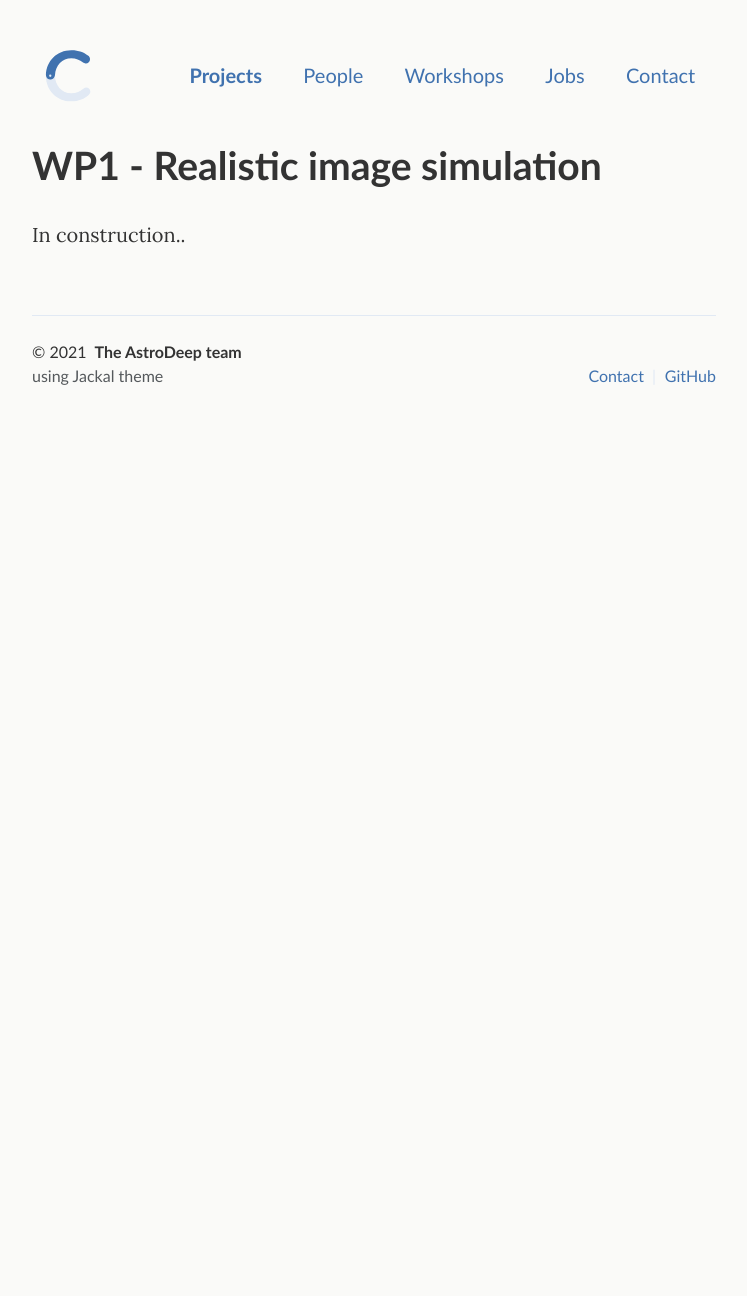
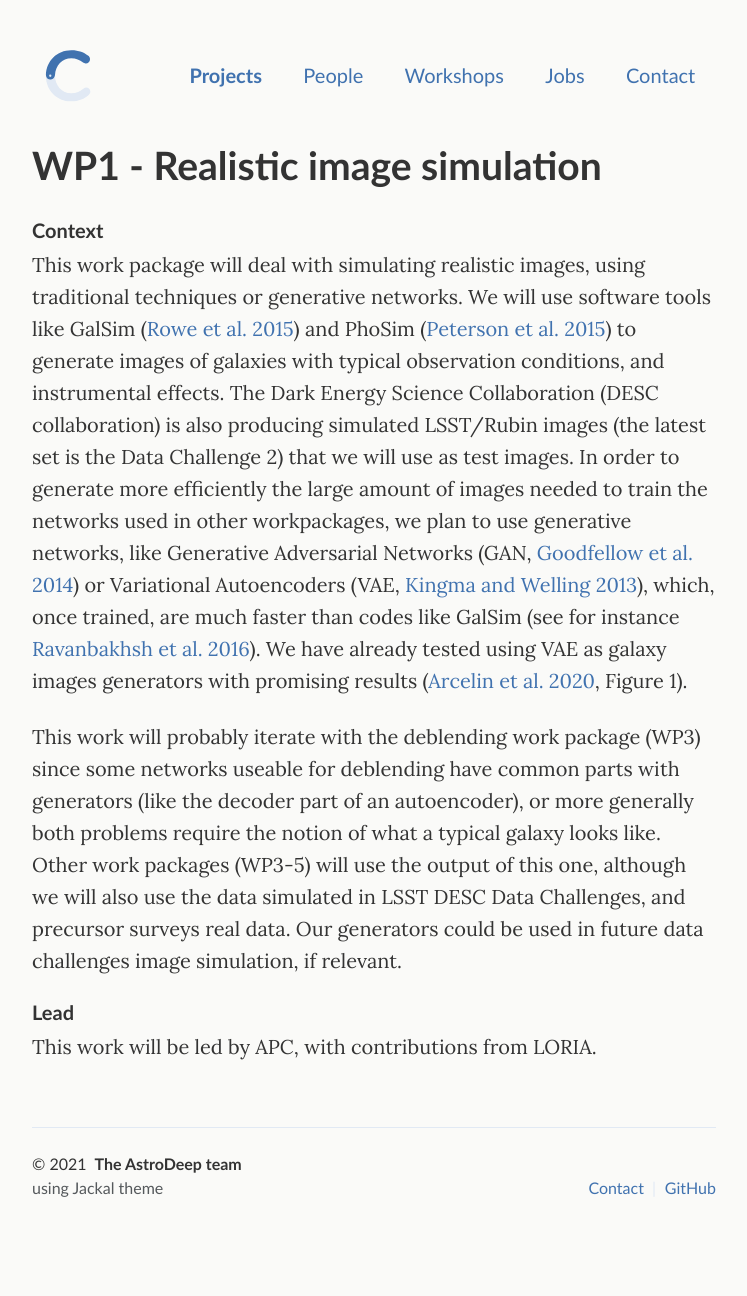
Before and after one commit to astrodeepnet/website, a Jekyll site: the page built from projects/WP1-image-simulation.md, in a window 1280 px wide. Shown: the whole page, without its empty margins (266-1013 px from the left). Built offline with Jekyll 4.4.1, drawn with Linux system fonts in a browser that asks for light colours; before the commit the page ends 900 px from its top, so only the background shows below that.

Commit message:
Update wp1

```diff
--- a/projects/WP1-image-simulation.md
+++ b/projects/WP1-image-simulation.md
@@ -5,4 +5,22 @@ permalink: projects/wp1-sims/
 subtitle: WP1 - Realistic image simulation
 ---
 
-In construction..
+#### Context
+
+This work package will deal with simulating realistic images, using traditional techniques or generative networks. We will use software tools like GalSim ([Rowe et al. 2015][rowe15]) and PhoSim ([Peterson et al. 2015][peterson15]) to generate images of galaxies with typical observation conditions, and instrumental effects. The Dark Energy Science Collaboration (DESC collaboration) is also producing simulated LSST/Rubin images (the latest set is the Data Challenge 2) that we will use as test images. In order to generate more efficiently the large amount of images needed to train the networks used in other workpackages, we plan to use generative networks, like Generative Adversarial Networks (GAN, [Goodfellow et al. 2014][goodfellow14]) or Variational Autoencoders (VAE, [Kingma and Welling 2013][kingma13]), which, once trained, are much faster than codes like GalSim (see for instance [Ravanbakhsh et al. 2016][ravanbakhsh16]). We have already tested using VAE as galaxy images generators with promising results ([Arcelin et al. 2020][arcelin20], Figure 1).
+
+This work will probably iterate with the deblending work package (WP3) since some networks useable for deblending have common parts with generators (like the decoder part of an autoencoder), or more generally both problems require the notion of what a typical galaxy looks like.
+Other work packages (WP3-5) will use the output of this one, although we will also use the data simulated in LSST DESC Data Challenges, and precursor surveys real data. Our generators could be used in future data challenges image simulation, if relevant.
+
+#### Lead
+
+This work will be led by APC, with contributions from LORIA.
+
+
+
+[kingma13]: https://arxiv.org/abs/1312.6114
+[goodfellow14]: https://arxiv.org/abs/1406.2661
+[rowe15]: https://arxiv.org/abs/1407.7676
+[peterson15]: https://arxiv.org/abs/1504.06570
+[ravanbakhsh16]: https://arxiv.org/abs/1609.05796
+[arcelin20]: https://arxiv.org/abs/2005.12039
```
